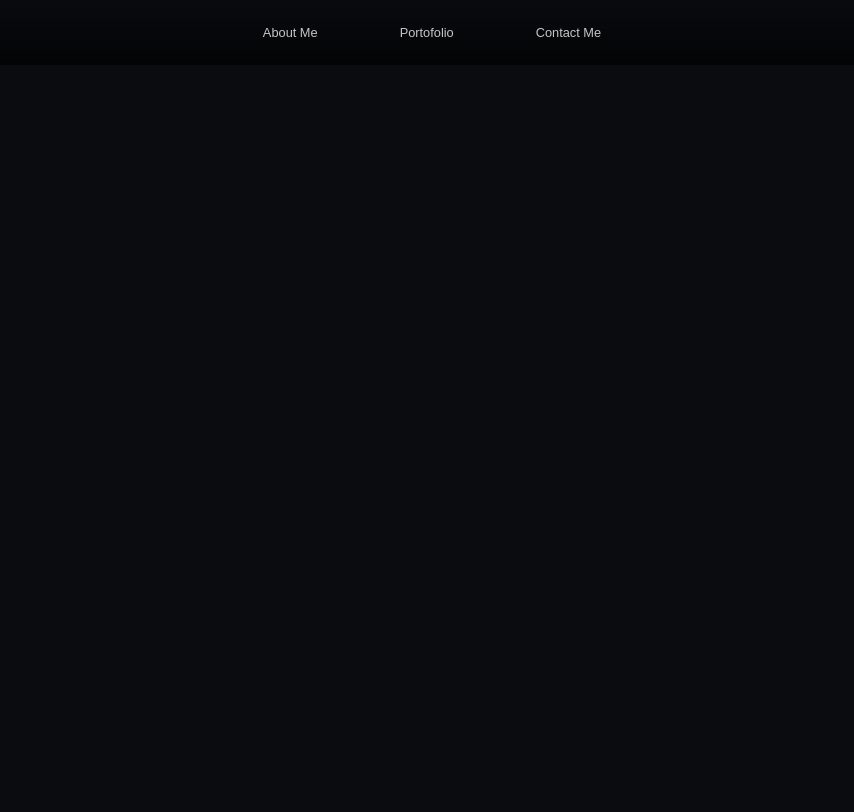
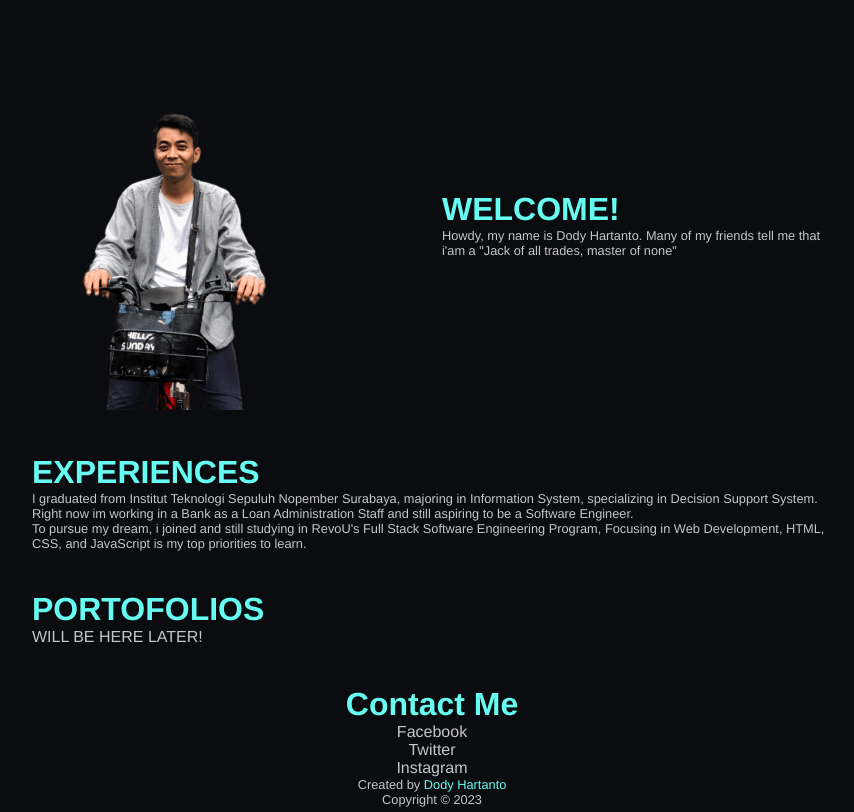
Before and after one commit to RevoU-FSSE-2/week-4-hartantodody, a plain HTML site: page index.html in a window 1280 px wide. Shown: the whole page, without its empty margins (208-1062 px from the left). Drawn offline with Linux system fonts and the light colour scheme.

Commit message:
add main content and styling

```diff
--- a/css/style.css
+++ b/css/style.css
@@ -13,8 +13,9 @@
     list-style-type: none;
     text-decoration: none;
     color: var(--text);
-    font-family: Arial, Helvetica, sans-serif;
+    font-family: Helvetica;
 }
+
 
 
 html{
@@ -22,41 +23,79 @@ html{
     scroll-behavior: smooth;
 }
 
-/* NAVIGATION BAR */
 
-header nav ul{
+/* ALL CONTENT */
+main{
     display: flex;
-    justify-content: space-between;
     align-items: center;
-    width: 100%;
-    height: 65px;
-    padding: 16px;
-    position: fixed;
-    background: linear-gradient(180deg, #0000001b, #000000a0);
+    justify-content: center;
+    flex-direction: column;
+    padding: 15px;
+}
+
+section{
+    margin: 20px 10px;
+
+}
+
+h1{
+    color: var(--heading);
+    font-size: 2em;
+    text-align: center;
+}
+
+p{
     font-size: 0.8rem;
 }
 
-header nav ul a{
-    padding:16px;
+img{
+    width: 300px;
 }
 
+footer{
+    margin: 5px;
+}
+
+footer .contact-me{
+    display: flex;
+    flex-direction: column;
+    align-items: center;
+    justify-content: center;
+    flex-direction: column;
+}
+
+footer .contact-me .footer-text span{
+    color: var(--heading);
+}
+/* MEDIA QUERIES */
 @media only screen and (min-width: 768px){
-    header nav ul{
+    main{
+        display: flex;
+        align-items: center;
         justify-content: center;
-        align-items: center;
+        flex-direction: row;
+        flex-wrap: wrap;
+    }
+
+    main section{
+        width: 300px;
+    }
+
+    main section:nth-child(3), section:nth-child(4){
+        width: 600px;
+    }
+
+    h1,p {
+        text-align: left;
     }
 }
 
 @media only screen and (min-width: 1024px){
-    header nav ul{
-        justify-content: center;
-        align-items: center;
-        gap: 50px;
+    main section{
+        width: 400px;
     }
 
-    header nav ul li a:hover{
-        background-color: var(--heading);
-        color: black;
-        border: none;
+    main section:nth-child(3), section:nth-child(4){
+        width: 800px;
     }
 }
--- a/index.html
+++ b/index.html
@@ -7,14 +7,41 @@
     <title>Dody's Page</title>
 </head>
 <body>
-    <header>
-        <nav>
-            <ul>
-              <li><a href="#">About Me</a></li>
-              <li><a href="#">Portofolio</a></li>
-              <li><a href="#">Contact Me</a></li>
-            </ul>
-        </nav>
-    </header>
+    <main>
+        <section class="profile-image">
+            <img src="asset/dody-transformed.png">
+        </section>
+        <section class="about-me1">
+            <h1>WELCOME!</h1>
+            <p>Howdy, my name is Dody Hartanto. Many of my friends tell me that i'am a "Jack of all trades, master of none"</p>
+        </section>
+        <section class="about-me2">
+            <h1>EXPERIENCES</h1>
+            <p>I graduated from Institut Teknologi Sepuluh Nopember Surabaya, majoring in Information System, specializing in Decision Support System.
+                <br>
+                Right now im working in a Bank as a Loan Administration Staff and still aspiring to be a Software Engineer.
+                <br>
+                To pursue my dream, i joined and still studying in RevoU's Full Stack Software Engineering Program,
+                Focusing in Web Development, HTML, CSS, and JavaScript is my top priorities to learn.
+            </p>
+        </section>
+        <section class="portofolio">
+            <h1>PORTOFOLIOS</h1>
+            <div>
+                WILL BE HERE LATER!
+            </div>
+        </section>
+    </main>
+
+    <footer>
+        <div class="contact-me">
+            <h1>Contact Me</h1>
+            <a href="#">Facebook</a>
+            <a href="#">Twitter</a>
+            <a href="#">Instagram</a>
+            <p class="footer-text">Created by <span>Dody Hartanto</span></p>
+            <p class="footer-text">Copyright &#169; 2023</p>
+        </div>
+    </footer>
 </body>
 </html>
```
